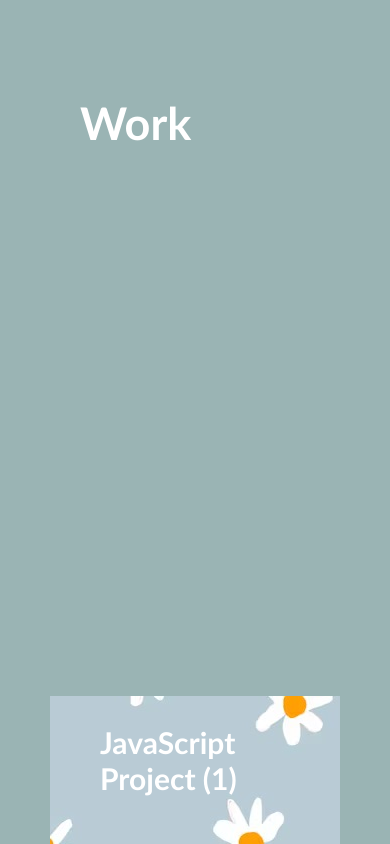
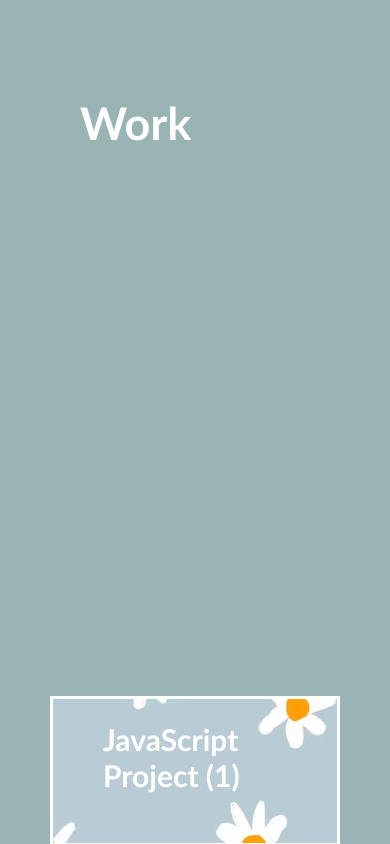
Before and after one commit to dhl287/donna-lee-portfolio, a plain HTML site: page index.html in a window 390 px wide. Shown: the part 1156-2000 px from the top of the page. Drawn offline with Linux system fonts and the light colour scheme.

Commit message:
added media query, not complete

```diff
--- a/assets/css/style.css
+++ b/assets/css/style.css
@@ -164,12 +164,13 @@ p {
     height: 150px;
     width: 100%;
     font-family: 'Gill Sans', sans-serif;
-    color: red;
+    color: #ffffff;
     font-size: 30px;
     display: flex;
     align-items: flex-end;
     background-image: url("/assets/images/spring-flower-collection.jpeg");
-
+    border: solid;
+    border-color: #ffffff;
 }
 
 .top {
@@ -183,7 +184,7 @@ p {
     padding: 50px;
     height: 175px;
     font-family: 'Gill Sans', sans-serif;
-    color: #9f2c2c;
+    color: #ffffff;
     display: flex;
     flex-wrap: wrap;
     flex-direction: row;
@@ -347,3 +348,14 @@ footer h2 {
 [class*="col-"] {
     width: 100%;
   }
+
+  @media screen and (max-width: 768px) {
+    body,
+    nav {
+      flex-direction: column;
+    }
+    aside {
+      order: 2;
+    }
+
+  }
```
